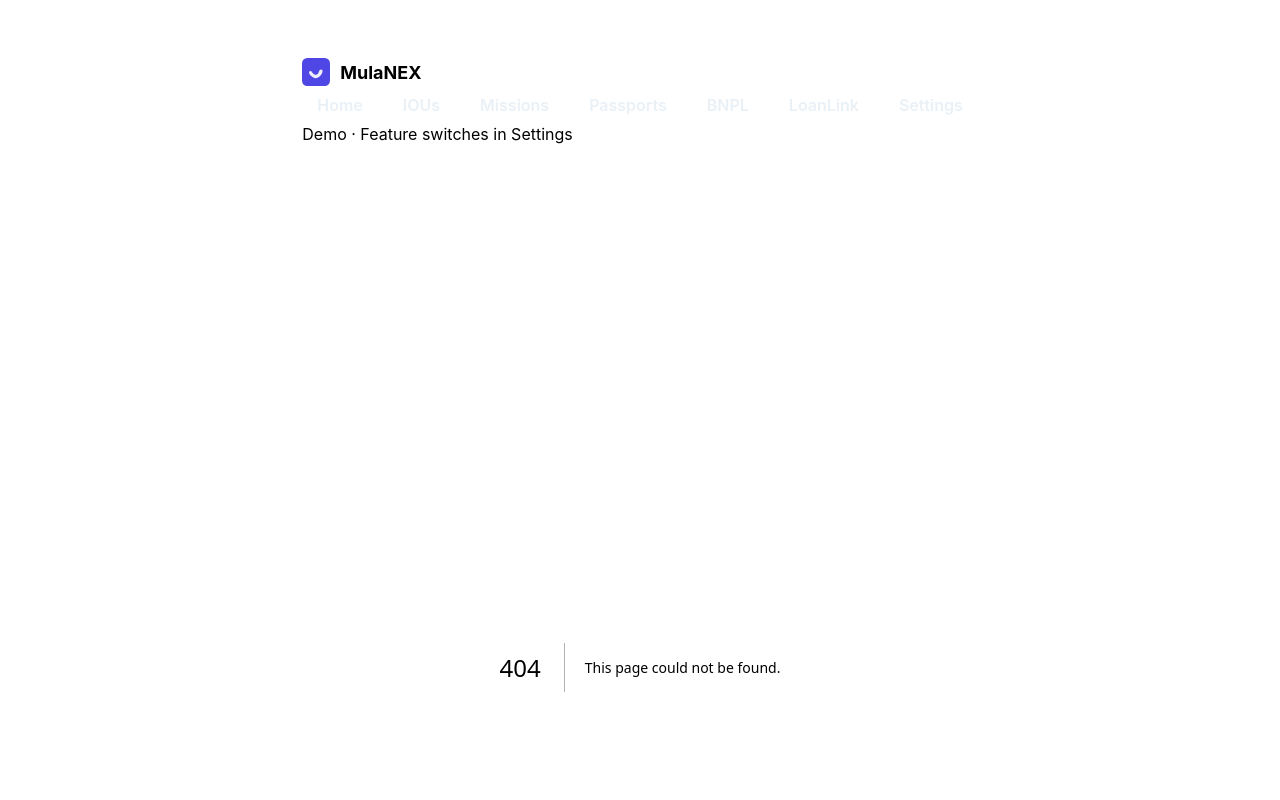
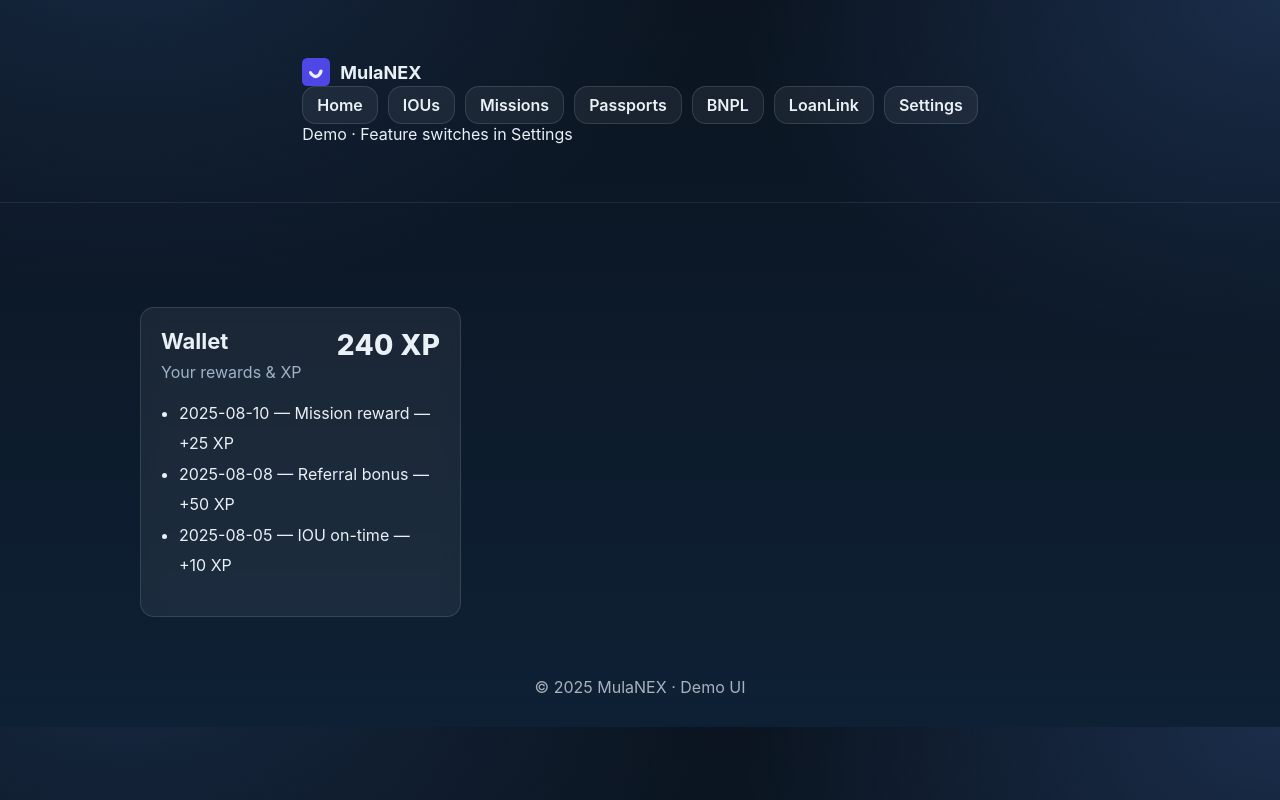
Before and after one commit to Mzondiwe/mulanex-demo, a Next.js app: page /wallet in a window 1280 px wide. Before the commit this address had no page. Shown: the top 800 px of the page. Built offline with nearby package versions, Linux system fonts and the light colour scheme.

Commit message:
Create wallet.js

```diff
--- /dev/null
+++ b/pages/wallet.js
@@ -0,0 +1,14 @@
+import Card from '../components/Card';
+import { wallet } from '../lib/data';
+
+export default function Wallet(){
+  return (
+    <main className="container grid cols-3">
+      <Card title="Wallet" subtitle="Your rewards & XP" right={<div className="kpi">{wallet.balance} XP</div>}>
+        <ul className="list">
+          {wallet.transactions.map(t => <li key={t.id}>{t.ts} — {t.type} — {t.amount>0?'+':''}{t.amount} XP</li>)}
+        </ul>
+      </Card>
+    </main>
+  );
+}
```
